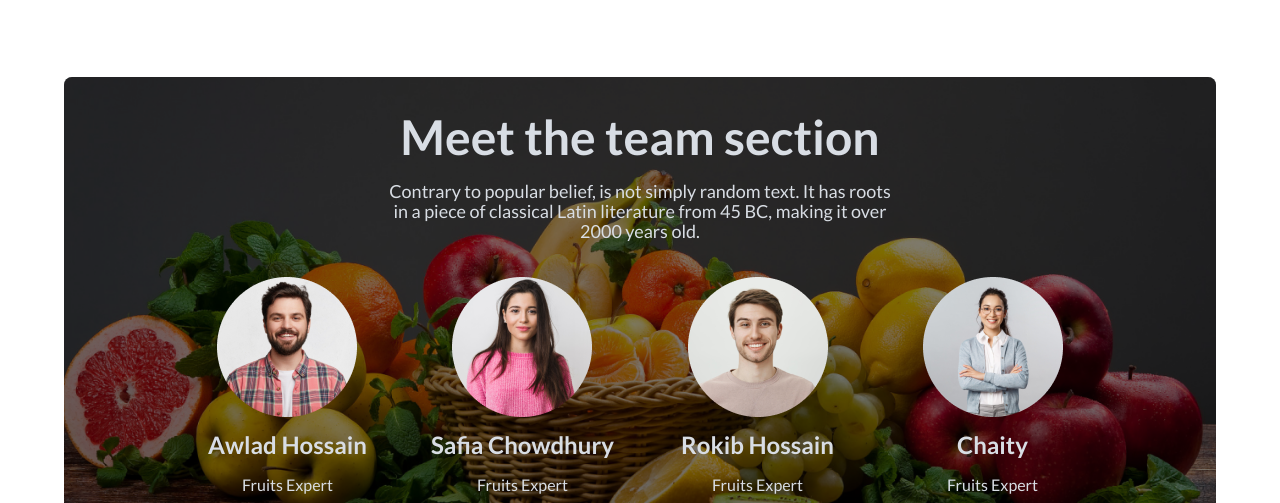
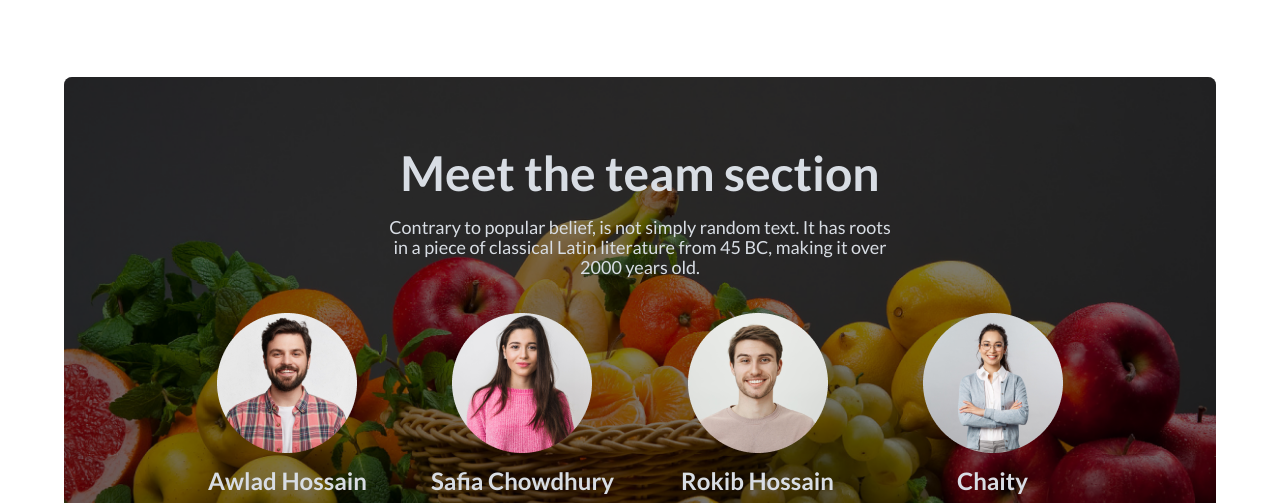
Before and after one commit to Muzahidul1/fruit-burst, a plain HTML site: page index.html in a window 1280 px wide. Shown: the part 1338-1841 px from the top of the page. Drawn offline with nearby package versions, Linux system fonts and the light colour scheme.

Commit message:
padding added

```diff
--- a/index.html
+++ b/index.html
@@ -561,7 +561,7 @@
             <div class="hero rounded-lg" style="background-image: url('./images/banner1.png');">
                 <div class="hero-overlay bg-black  bg-opacity-50 rounded-lg"> </div>
                 <div class="hero-content text-center text-neutral-content rounded-lg">
-                  <div class="mx-auto py-5">
+                  <div class="mx-auto py-5 md:py-14">
                     <div class="max-w-lg mx-auto">
                         <h1 class="mb-5 text-xl md:text-5xl font-bold">
                             Meet the team section
```
